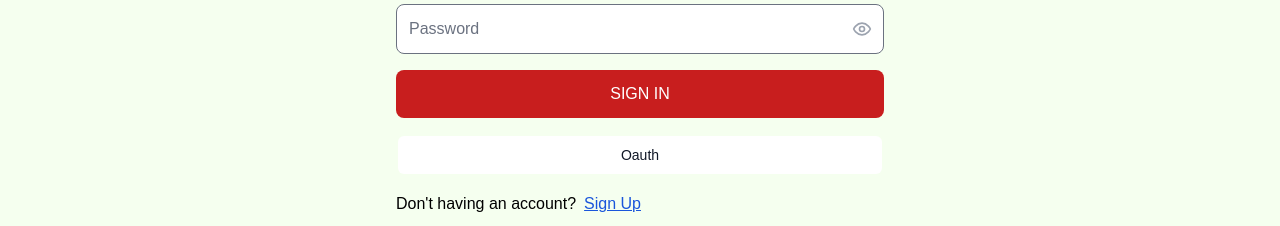
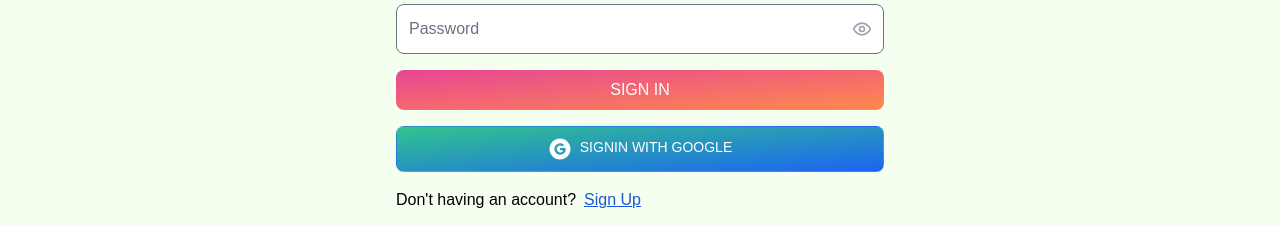
Before and after one commit to palaniakash1/mern-restaurant-listing, a React (Vite) app in the folder client/: page /sign-in in a window 1280 px wide. Shown: the part 442-668 px from the top of the page. Built offline with nearby package versions, Linux system fonts and the light colour scheme; no server answers.

Commit message:
add admin functionality to the user

```diff
--- a/client/src/components/OAuth.jsx
+++ b/client/src/components/OAuth.jsx
@@ -1,10 +1,11 @@
-import React from 'react'
-import { Button } from 'flowbite-react'
+import React from "react";
+import { Button } from "flowbite-react";
 import { GoogleAuthProvider, signInWithPopup, getAuth } from "firebase/auth";
-import { app } from '../firebase';
-import { useDispatch } from 'react-redux';
-import { signInSuccess } from '../redux/user/userSlice';
-import { useNavigate } from 'react-router-dom';
+import { app } from "../firebase";
+import { useDispatch } from "react-redux";
+import { signInSuccess } from "../redux/user/userSlice";
+import { useNavigate } from "react-router-dom";
+import { AiFillGoogleCircle } from 'react-icons/ai'
 
 export default function OAuth() {
   const auth = getAuth(app);
@@ -14,19 +15,19 @@ export default function OAuth() {
   const handleGoogleClick = async () => {
     const provider = new GoogleAuthProvider();
     provider.setCustomParameters({
-      prompt: 'select_account'
+      prompt: "select_account",
     });
     try {
       const resultFromGoogle = await signInWithPopup(auth, provider);
 
       const res = await fetch("/api/auth/google", {
         method: "POST",
-        headers: {'content-type': 'application/json'},
+        headers: { "content-type": "application/json" },
         body: JSON.stringify({
           name: resultFromGoogle.user.displayName,
           email: resultFromGoogle.user.email,
           googlePhotoUrl: resultFromGoogle.user.photoURL,
-        })
+        }),
       });
       const data = await res.json();
       if (res.ok) {
@@ -35,17 +36,19 @@ export default function OAuth() {
       } else {
         console.error("OAuth sign-in failed");
       }
-
-
     } catch (error) {
-
       console.log(error);
-
     }
-  }
-
+  };
 
   return (
-    <Button type='button' outline onClick={handleGoogleClick}>Oauth</Button>
-  )
+    <Button
+      type="button"
+      className="uppercase bg-gradient-to-br from-green-400 to-blue-600 text-white hover:bg-gradient-to-bl focus:ring-green-200 dark:focus:ring-green-800"
+      onClick={handleGoogleClick}
+    >
+      <AiFillGoogleCircle className="w-6 h-6 mr-2"/>
+      Signin with Google
+    </Button>
+  );
 }
--- a/client/src/pages/SignIn.jsx
+++ b/client/src/pages/SignIn.jsx
@@ -67,7 +67,6 @@ export default function SignIn() {
     if (e.target.id === "password") {
       setPassword(e.target.value);
     }
-
   };
 
   const handleSubmit = async (e) => {
@@ -149,11 +148,12 @@ export default function SignIn() {
 
           <button
             disabled={loading}
-            className="uppercase bg-red-700  transition-colors duration-500 p-3 rounded-lg text-white font-medium hover:bg-green-600 hover:opacity-90 disabled:opacity-60"
+            outline
+            className="uppercase p-2 rounded-lg bg-gradient-to-br from-pink-500 to-orange-400 text-white hover:bg-gradient-to-bl focus:ring-pink-200 dark:focus:ring-pink-800"
           >
             {loading ? "Signing in..." : "Sign In"}
           </button>
-          <OAuth/>
+          <OAuth />
         </form>
         <div className="flex gap-2 mt-4">
           <p className="capitalize">Don't having an account?</p>
```
Also changed, not shown: 1 other file (tests, documents, lock files or other folders).
